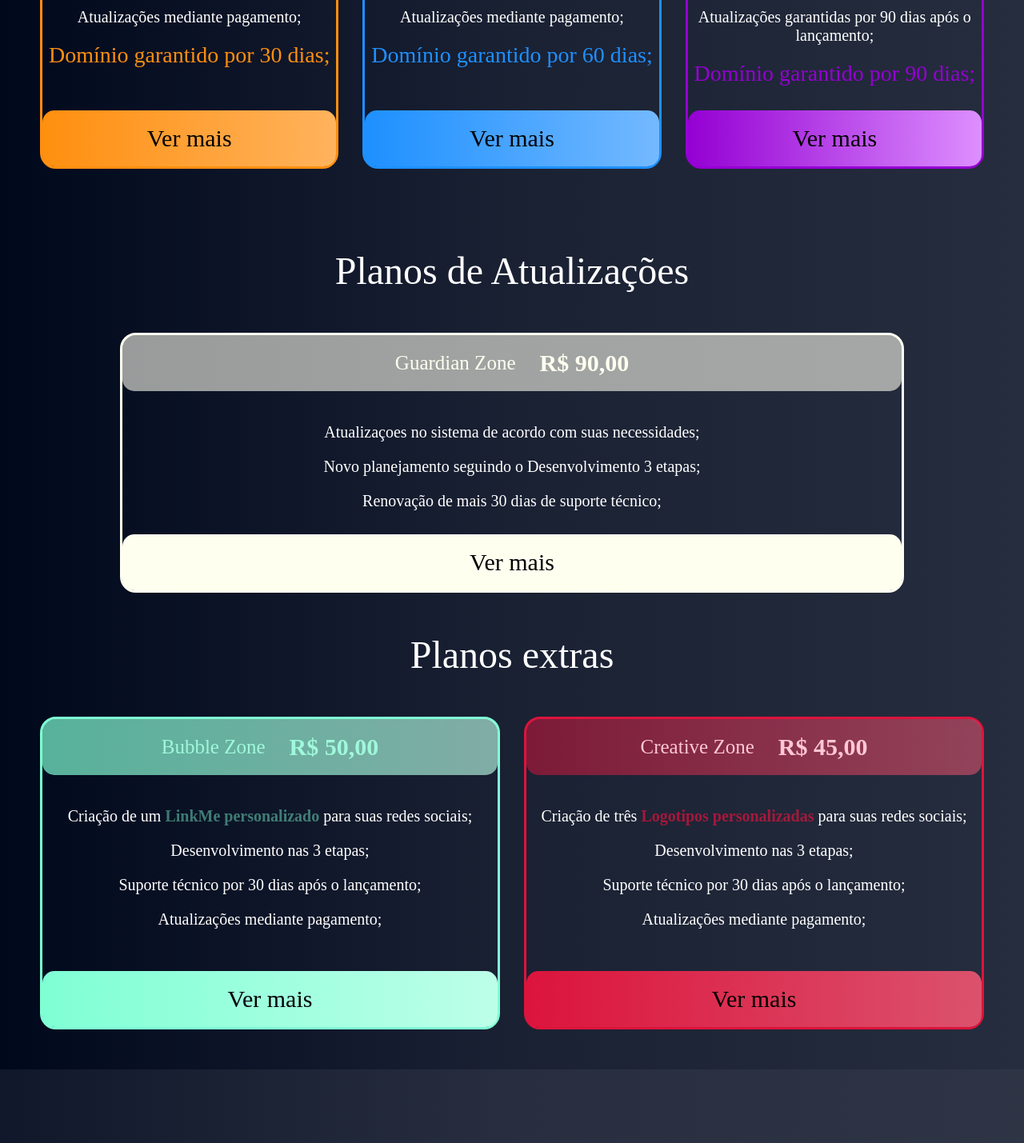
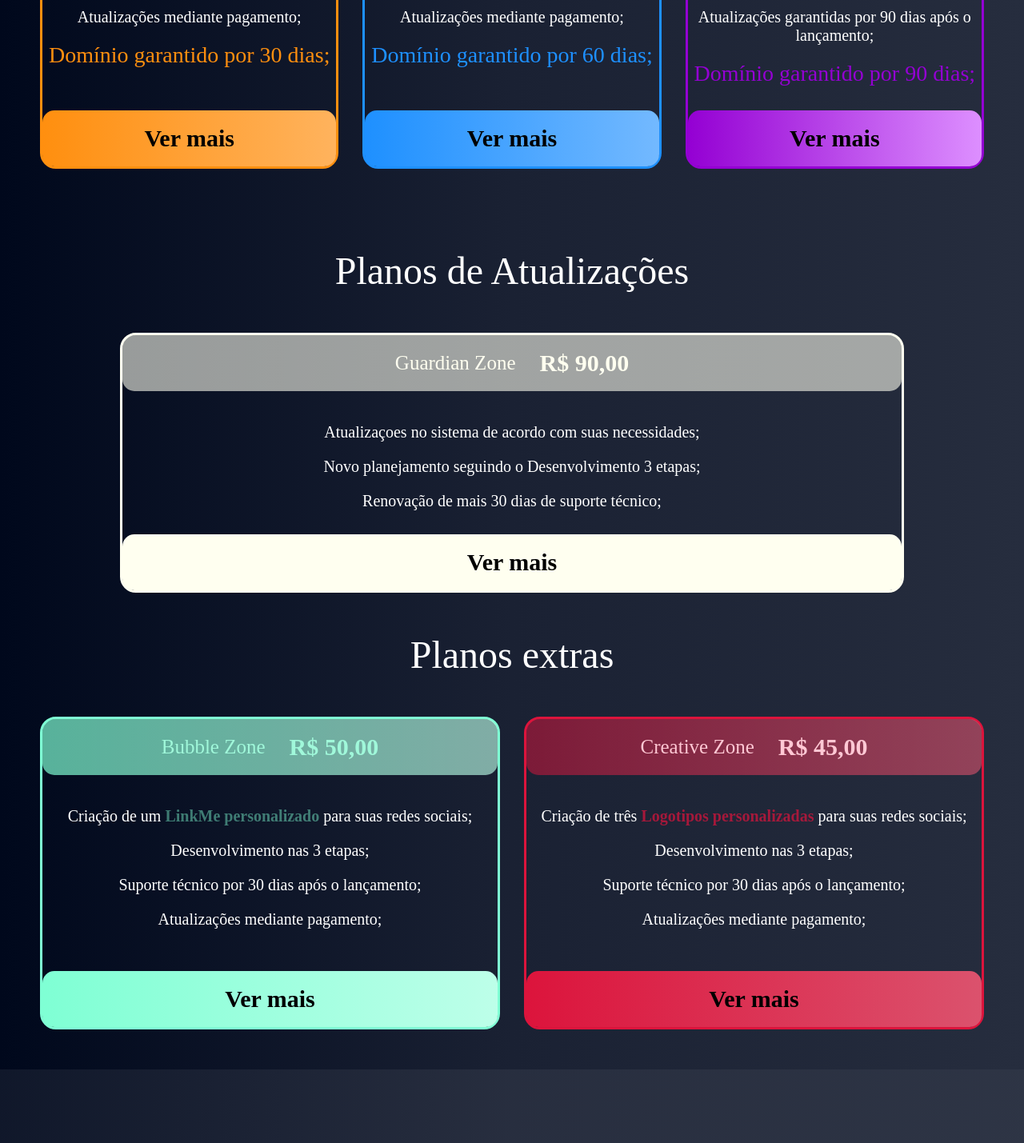
Before and after one commit to DevZoneInnovations/DevZone_web, a React (Create React App) app in the folder devzone/: page / in a window 1280 px wide. Shown: the part 2720-4149 px from the top of the page at 80% size. Built offline with nearby package versions, Linux system fonts and the light colour scheme; a web font is replaced by a local one.

Commit message:
pequenas alterações nos planos

```diff
--- a/devzone/src/components/ExtraPlans/ExtraPlans.css
+++ b/devzone/src/components/ExtraPlans/ExtraPlans.css
@@ -79,6 +79,7 @@
 }
 
 .btn-bubble button {
+  color: #000;
   background: linear-gradient(0.25turn, #7fffd4, #bdffe9);
   border: none;
   border-radius: 15px;
@@ -152,6 +153,7 @@
 }
 
 .btn-creative button {
+  color: #000;
   background: linear-gradient(0.25turn, #dc143c, #db526d);
   border: none;
   border-radius: 15px;
@@ -244,6 +246,7 @@
   }
 
   .btn-bubble button {
+    color: #000;
     background: linear-gradient(0.25turn, #7fffd4, #bdffe9);
     border: none;
     border-radius: 15px;
@@ -279,6 +282,7 @@
   }
 
   .btn-creative button {
+    color: #000;
     background: linear-gradient(0.25turn, #dc143c, #db526d);
     border: none;
     border-radius: 15px;
--- a/devzone/src/components/ExtraPlans/ExtraPlans.js
+++ b/devzone/src/components/ExtraPlans/ExtraPlans.js
@@ -23,7 +23,9 @@ function ExtraPlans() {
             <li>Atualizações mediante pagamento;</li>
           </ul>
           <div className="btn-bubble">
-            <button>Ver mais</button>
+            <button>
+              <b>Ver mais</b>
+            </button>
           </div>
         </div>
 
@@ -46,7 +48,9 @@ function ExtraPlans() {
             <li>Atualizações mediante pagamento;</li>
           </ul>
           <div className="btn-creative">
-            <button>Ver mais</button>
+            <button>
+              <b>Ver mais</b>
+            </button>
           </div>
         </div>
       </div>
--- a/devzone/src/components/Plans/Plans.css
+++ b/devzone/src/components/Plans/Plans.css
@@ -86,6 +86,7 @@
 }
 
 .btn-essecial button {
+  color: #000;
   background: linear-gradient(0.25turn, rgb(255, 143, 15), rgb(255, 179, 93));
   border: none;
   border-radius: 15px;
@@ -97,10 +98,6 @@
   font-style: normal;
   font-size: 30px;
   cursor: pointer;
-}
-
-.btn-essecial button a {
-  text-decoration: none;
 }
 
 .btn-essecial button:hover {
@@ -170,6 +167,7 @@
 }
 
 .btn-premium button {
+  color: #000;
   background: linear-gradient(
     0.25turn,
     rgba(30, 144, 255),
@@ -255,6 +253,7 @@
 }
 
 .btn-elite button {
+  color: #000;
   background: linear-gradient(0.25turn, rgba(148, 0, 211), rgba(221, 143, 255));
   border: none;
   border-radius: 15px;
@@ -351,6 +350,7 @@
   }
 
   .btn-essecial button {
+    color: #000;
     background: linear-gradient(0.25turn, rgb(255, 143, 15), rgb(255, 179, 93));
     border: none;
     border-radius: 15px;
@@ -399,6 +399,7 @@
   }
 
   .btn-premium button {
+    color: #000;
     background: linear-gradient(
       0.25turn,
       rgba(30, 144, 255),
@@ -451,6 +452,7 @@
   }
 
   .btn-elite button {
+    color: #000;
     background: linear-gradient(
       0.25turn,
       rgba(148, 0, 211),
--- a/devzone/src/components/Plans/Plans.js
+++ b/devzone/src/components/Plans/Plans.js
@@ -25,7 +25,9 @@ function Plans() {
             </li>
           </ul>
           <div className="btn-essecial">
-            <button>Ver mais</button>
+            <button>
+              <b>Ver mais</b>
+            </button>
           </div>
         </div>
         <div className="planoPremiumZone">
@@ -46,7 +48,9 @@ function Plans() {
             </li>
           </ul>
           <div className="btn-premium">
-            <button>Ver mais</button>
+            <button>
+              <b>Ver mais</b>
+            </button>
           </div>
         </div>
         <div className="planoEliteZone">
@@ -67,7 +71,9 @@ function Plans() {
             </li>
           </ul>
           <div className="btn-elite">
-            <button>Ver mais</button>
+            <button>
+              <b>Ver mais</b>
+            </button>
           </div>
         </div>
       </div>
--- a/devzone/src/components/PlansUpdate/PlansUpdate.css
+++ b/devzone/src/components/PlansUpdate/PlansUpdate.css
@@ -70,6 +70,7 @@
 }
 
 .btn-guardian button {
+  color: #000;
   background: linear-gradient(
     0.25turn,
     rgba(255, 255, 240),
@@ -112,7 +113,7 @@
     margin-left: 15px;
     margin-right: 10px;
     height: 100%;
-    width: 250px;
+    width: 100%;
   }
 
   .titulo-guardian h3 {
@@ -138,6 +139,7 @@
   }
 
   .btn-guardian button {
+    color: #000;
     background: linear-gradient(
       0.25turn,
       rgba(255, 255, 240),
--- a/devzone/src/components/PlansUpdate/PlansUpdate.js
+++ b/devzone/src/components/PlansUpdate/PlansUpdate.js
@@ -17,7 +17,9 @@ function PlansUpdate() {
           <li>Renovação de mais 30 dias de suporte técnico;</li>
         </ul>
         <div className="btn-guardian">
-          <button>Ver mais</button>
+          <button>
+            <b>Ver mais</b>
+          </button>
         </div>
       </div>
     </div>
```
